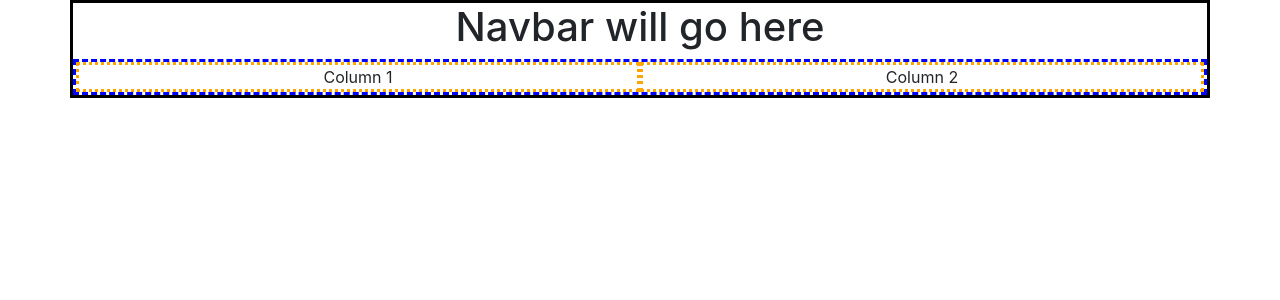
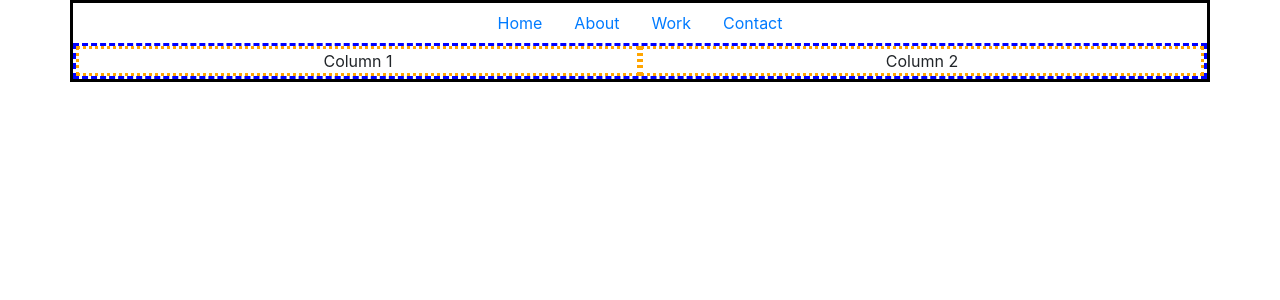
Before and after one commit to Guillermo-Martin/jscPortfolio, a React (Create React App) app: page /about in a window 1280 px wide. Shown: the top 300 px of the page. Built offline with nearby package versions, Linux system fonts and the light colour scheme.

Commit message:
Create Navbar component

```diff
--- /dev/null
+++ b/src/components/Navbar.js
@@ -0,0 +1,39 @@
+import React from 'react';
+import Nav from 'react-bootstrap/Nav';
+import { Link } from 'react-router-dom';
+
+
+function Navbar() {
+  return(
+    <div>
+      <Nav className="justify-content-center">
+        <Nav.Item>
+          <Nav.Link>
+            <Link to='/'>Home</Link>
+          </Nav.Link>
+        </Nav.Item>
+
+        <Nav.Item>
+          <Nav.Link>
+            <Link to='/about'>About</Link>
+          </Nav.Link>
+        </Nav.Item>
+
+
+        <Nav.Item>
+          <Nav.Link>
+            <Link to="/work">Work</Link>
+          </Nav.Link>
+        </Nav.Item>
+
+        <Nav.Item>
+          <Nav.Link>
+            <Link to="/contact">Contact</Link>
+          </Nav.Link>
+        </Nav.Item>
+      </Nav>
+    </div>
+  );
+}
+
+export default Navbar;
--- a/src/pages/About.js
+++ b/src/pages/About.js
@@ -1,14 +1,15 @@
 import React from 'react';
+import Navbar from './../components/Navbar';
 import Container from 'react-bootstrap/Container';
 import Row from 'react-bootstrap/Row';
 import Col from 'react-bootstrap/Col';
 
+
 function About() {
   return (
     <Container>
-      <div>
-        <h1>Navbar will go here</h1>
-      </div>
+
+      <Navbar />
 
       <Row>
         <Col>Column 1</Col>
```
